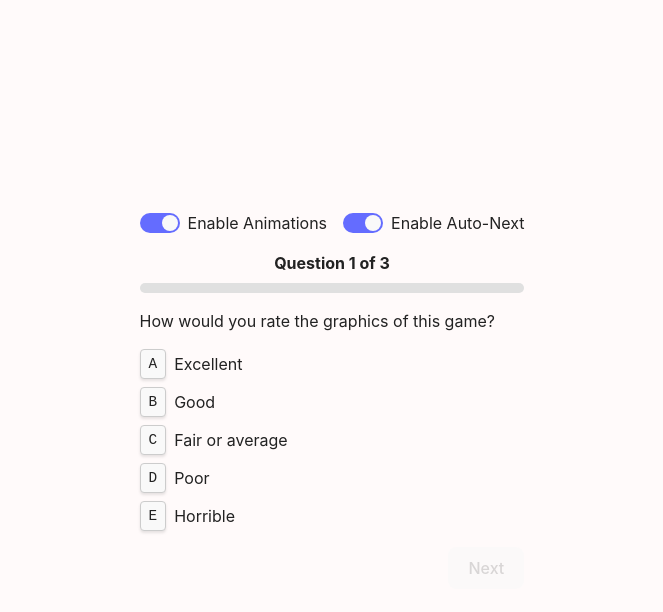
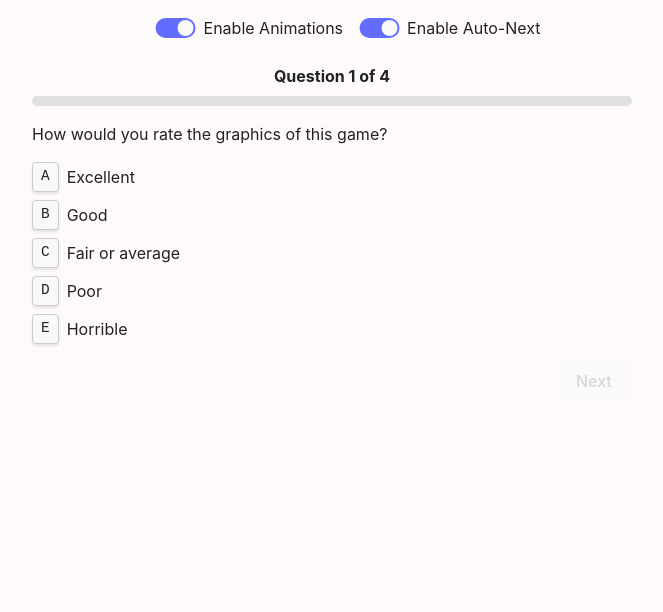
Before and after one commit to mreed4/q-and-a, a React (Vite) app: page / in a window 1280 px wide. Shown: the top 612 px of the page, without its empty margins (308-971 px from the left). Built offline with nearby package versions, Linux system fonts and the light colour scheme.

Commit message:
Enhance layout and styling for better user experience; add new question for game replay value

```diff
--- a/src/App.css
+++ b/src/App.css
@@ -47,6 +47,11 @@
   user-select: none;
 }
 
+.qa-container {
+  margin-top: 2rem;
+  width: 600px;
+}
+
 a {
   font-weight: 500;
   color: var(--color-blue);
@@ -60,7 +65,7 @@ a:hover {
 body {
   margin: 0;
   display: flex;
-  place-items: center;
+  justify-content: center;
   min-width: 320px;
   min-height: 100vh;
 }
@@ -130,6 +135,16 @@ ul li {
 }
 
 /* Classes */
+.settings {
+  position: absolute;
+  top: 0;
+  left: 50%;
+  transform: translateX(-50%);
+  margin: 1rem;
+  display: flex;
+  gap: 1rem;
+}
+
 .animations-disabled .no-blink {
   animation: none;
 }
@@ -191,12 +206,6 @@ ul li {
   font-weight: bold;
 }
 
-.settings {
-  margin-bottom: 1rem;
-  display: flex;
-  gap: 1rem;
-}
-
 .settings input {
   margin-right: 0.5rem;
 }
@@ -238,6 +247,19 @@ ul li {
   margin-bottom: 0.5rem;
   font-size: 1rem;
   font-weight: bold;
+}
+
+.summary table {
+  width: 100%;
+  border-collapse: collapse;
+  /* margin-top: 1rem; */
+}
+
+.summary table th,
+.summary table td {
+  padding: 0.5rem;
+  text-align: left;
+  border-bottom: 1px solid var(--color-gray);
 }
 
 .toggle {
@@ -314,12 +336,25 @@ ul li {
     box-shadow: 0 2px 3px var(--color-dark-shadow);
   }
 
+  .progress-bar-container {
+    background-color: var(--color-dark-gray-border);
+  }
+
   .selected {
     color: var(--color-white);
   }
 
+  .slider {
+    background-color: var(--color-dark-gray-border);
+  }
+
   .step-tracker {
     color: var(--color-gray);
+  }
+
+  .summary table th,
+  .summary table td {
+    border-bottom: 1px solid var(--color-dark-gray-border);
   }
 
   .toggle {
--- a/src/App.jsx
+++ b/src/App.jsx
@@ -4,11 +4,11 @@ import { questions } from "./data/questions";
 
 function App() {
   return (
-    <>
+    <div className="qa-container">
       <Settings />
       <StepTracker />
       <QuestionForm />
-    </>
+    </div>
   );
 }
 
--- a/src/data/questions.js
+++ b/src/data/questions.js
@@ -29,6 +29,16 @@ const questions = [
       e: "Too hard",
     },
   },
+  {
+    question: "How would you rate the replay value of this game?",
+    answers: {
+      a: "Excellent",
+      b: "Good",
+      c: "Average",
+      d: "Poor",
+      e: "None",
+    },
+  },
 ];
 
 export { questions };
```
